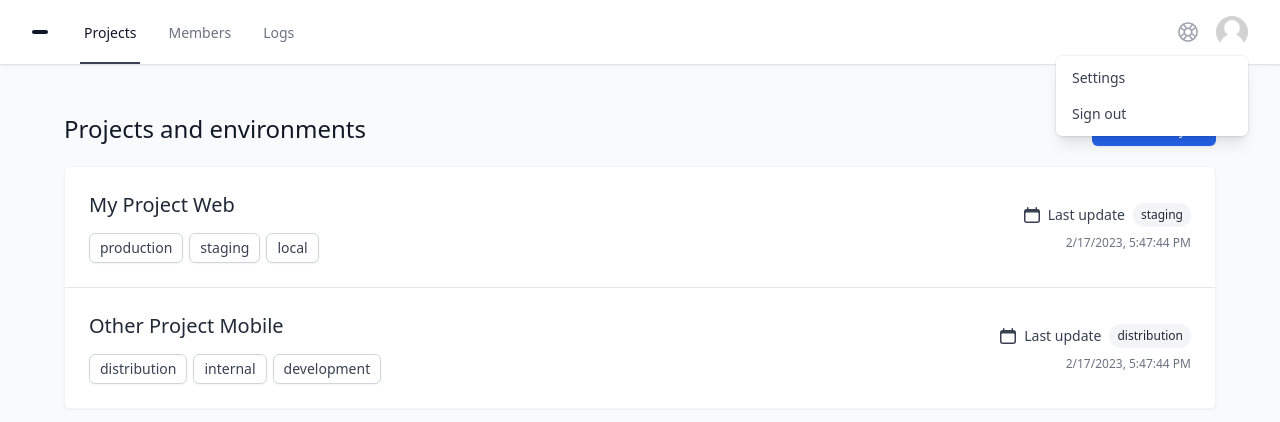
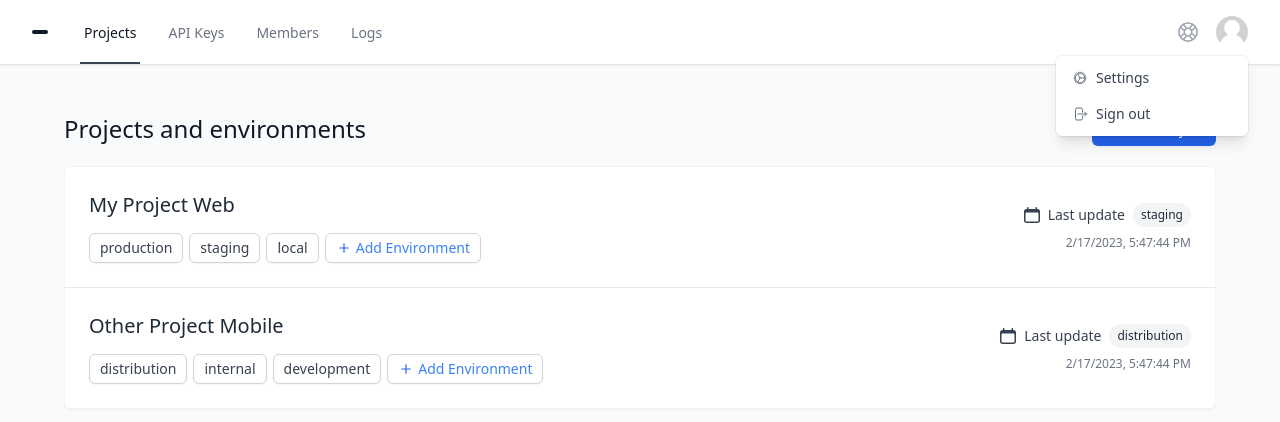
Before and after one commit to orcuntuna/envbook, a Next.js app: page /app in a window 1280 px wide. Both pictures are taken after a click on the button 1232 px from the left and 32 px from the top of the page. Shown: the top 422 px of the page. Built offline with nearby package versions, Linux system fonts and the light colour scheme.

Commit message:
update project card and navbar

```diff
--- a/src/components/ProjectCard.tsx
+++ b/src/components/ProjectCard.tsx
@@ -1,4 +1,4 @@
-import { CalendarIcon } from '@heroicons/react/20/solid'
+import { CalendarIcon, PlusIcon } from '@heroicons/react/20/solid'
 
 export default function ProjectCard({ project }: { project: any }) {
   return (
@@ -9,15 +9,21 @@ export default function ProjectCard({ project }: { project: any }) {
             <a href="#" className="truncate text-xl font-medium text-gray-800 hover:text-gray-900">
               {project.name}
             </a>
-            <div className="mt-3.5 flex space-x-1.5">
+            <div className="mt-3.5 flex space-x-1.5 items-strech flex-wrap">
               {project.environments.map((environment: any) => (
                 <button
                   key={`environment-${environment.id}`}
                   type="button"
-                  className="inline-flex items-center rounded-md border border-gray-300 bg-white px-2.5 py-1.5 text-sm font-medium leading-4 text-gray-700 shadow-sm hover:bg-gray-50 focus:outline-none focus:ring-2 focus:ring-gray-800 focus:ring-offset-2">
+                  className="inline-flex items-center rounded-md border border-gray-300 bg-white px-2.5 py-1.5 text-sm font-medium leading-4 text-gray-700 shadow-sm hover:bg-gray-50 focus:outline-none focus:ring-2 focus:ring-gray-700 focus:ring-offset-2">
                   {environment.slug}
                 </button>
               ))}
+              <button
+                type="button"
+                className="inline-flex items-center rounded-md border border-gray-300 bg-white px-2.5 text-sm font-medium leading-4 text-blue-500 shadow-sm hover:bg-gray-50 focus:outline-none focus:ring-2 focus:ring-blue-500 focus:ring-offset-2">
+                <PlusIcon className="w-4 h-4 leading-4 text-blue-600 mr-1" />
+                <span>Add Environment</span>
+              </button>
             </div>
           </div>
           <div className="flex items-center text-sm text-gray-500">
--- a/src/components/partials/Navbar.tsx
+++ b/src/components/partials/Navbar.tsx
@@ -1,6 +1,12 @@
-import { Fragment, useTransition } from 'react'
+import { Fragment } from 'react'
 import { Disclosure, Menu, Transition } from '@headlessui/react'
-import { Bars3Icon, BellIcon, XMarkIcon, LifebuoyIcon } from '@heroicons/react/24/outline'
+import {
+  Bars3Icon,
+  XMarkIcon,
+  LifebuoyIcon,
+  CogIcon,
+  ArrowRightOnRectangleIcon,
+} from '@heroicons/react/24/outline'
 import cn from 'classnames'
 import { useTranslation } from 'react-i18next'
 import { System } from '@/config/System'
@@ -43,12 +49,17 @@ export default function Navbar() {
                   <a
                     href="#"
                     className="inline-flex items-center border-b-2 border-transparent px-1 pt-1 text-sm font-medium text-gray-500 hover:border-gray-300 hover:text-gray-700">
-                    Members
+                    {t('common.api_keys')}
                   </a>
                   <a
                     href="#"
                     className="inline-flex items-center border-b-2 border-transparent px-1 pt-1 text-sm font-medium text-gray-500 hover:border-gray-300 hover:text-gray-700">
-                    Logs
+                    {t('common.members')}
+                  </a>
+                  <a
+                    href="#"
+                    className="inline-flex items-center border-b-2 border-transparent px-1 pt-1 text-sm font-medium text-gray-500 hover:border-gray-300 hover:text-gray-700">
+                    {t('common.logs')}
                   </a>
                 </div>
               </div>
@@ -76,15 +87,16 @@ export default function Navbar() {
                     leave="transition ease-in duration-75"
                     leaveFrom="transform opacity-100 scale-100"
                     leaveTo="transform opacity-0 scale-95">
-                    <Menu.Items className="absolute right-0 z-10 mt-2 w-48 origin-top-right rounded-md bg-white py-1 shadow-lg ring-1 ring-black ring-opacity-5 focus:outline-none">
+                    <Menu.Items className="absolute right-0 z-10 mt-2 w-48 origin-top-right rounded-md bg-white py-1 shadow-lg ring-1 ring-black ring-opacity-5 focus:outline-none font-medium">
                       <Menu.Item>
                         {({ active }) => (
                           <a
                             href="#"
                             className={cn(
                               active ? 'bg-gray-100' : '',
-                              'block px-4 py-2 text-sm text-gray-700',
+                              'block px-4 py-2 text-sm text-gray-700 flex items-center',
                             )}>
+                            <CogIcon className="w-4 h-4 text-gray-500 mr-2" />
                             {t('common.settings')}
                           </a>
                         )}
@@ -95,8 +107,9 @@ export default function Navbar() {
                             href="#"
                             className={cn(
                               active ? 'bg-gray-100' : '',
-                              'block px-4 py-2 text-sm text-gray-700',
+                              'block px-4 py-2 text-sm text-gray-700 flex items-center',
                             )}>
+                            <ArrowRightOnRectangleIcon className="w-4 h-4 text-gray-500 mr-2" />
                             {t('auth.sign_out')}
                           </a>
                         )}
@@ -115,19 +128,25 @@ export default function Navbar() {
                 as="a"
                 href="#"
                 className="block border-l-4 border-gray-800 bg-gray-100 py-2 pl-3 pr-4 text-base font-medium text-gray-900">
-                Projects
+                {t('common.projects')}
               </Disclosure.Button>
               <Disclosure.Button
                 as="a"
                 href="#"
                 className="block border-l-4 border-transparent py-2 pl-3 pr-4 text-base font-normal text-gray-500 hover:border-gray-300 hover:bg-gray-50 hover:text-gray-700">
-                Members
+                {t('common.api_keys')}
               </Disclosure.Button>
               <Disclosure.Button
                 as="a"
                 href="#"
                 className="block border-l-4 border-transparent py-2 pl-3 pr-4 text-base font-normal text-gray-500 hover:border-gray-300 hover:bg-gray-50 hover:text-gray-700">
-                Logs
+                {t('common.members')}
+              </Disclosure.Button>
+              <Disclosure.Button
+                as="a"
+                href="#"
+                className="block border-l-4 border-transparent py-2 pl-3 pr-4 text-base font-normal text-gray-500 hover:border-gray-300 hover:bg-gray-50 hover:text-gray-700">
+                {t('common.logs')}
               </Disclosure.Button>
             </div>
           </Disclosure.Panel>
--- a/src/languages/en.json
+++ b/src/languages/en.json
@@ -14,6 +14,7 @@
     "projects": "Projects",
     "members": "Members",
     "logs": "Logs",
-    "settings": "Settings"
+    "settings": "Settings",
+    "api_keys": "API Keys"
   }
 }
```
